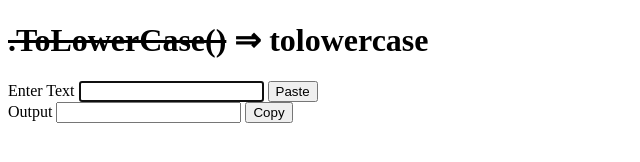
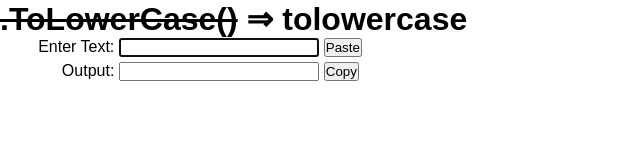
Before and after one commit to SleekPanther/tolowercase, a plain HTML site: page index.html in a window 1280 px wide. Shown: the whole page, without its empty margins (0-640 px from the left). Drawn offline with Linux system fonts and the light colour scheme.

Commit message:
CSS Grid layout attempt 1

```diff
--- a/index.html
+++ b/index.html
@@ -11,14 +11,21 @@
 </head>
 <body>
 	<h1><del>.ToLowerCase()</del> ⇒ tolowercase</h1>
-	<label>Enter Text
-		<input type="text" id="textInput" autofocus>
-		<button id="pasteButton">Paste</button>
-	</label>
-	<br>
-	<label>Output
-		<input type="text" id="output" readonly>
-		<button id="copyButton">Copy</button>
-	</label>
+
+	<section class="grid">
+		<div class="box left-box">
+			<label>Enter Text: <input type="text" id="textInput" autofocus></label>
+		</div>
+		<div class="box">
+			<button id="pasteButton">Paste</button>
+		</div>
+		<div class="box left-box">
+			<label>Output: <input type="text" id="output" readonly></label>
+		</div>
+		<div class="box">
+			<button id="copyButton">Copy</button>
+		</div>
+	  </section>
+
 </body>
 </html>
--- a/script.js
+++ b/script.js
@@ -23,10 +23,10 @@ pasteButton.addEventListener("click", () => {
 			input.value = clipText;
 			output.value = input.value?.toLowerCase();
 		})
-		.catch(err => console.error('Failed to paste. Promise catch', err));
+		.catch(err => console.error('Failed to paste. Promise catch.\n', err));
 	}
 	catch(err){
-		console.error('Failed to paste. Likely missing certificate', err);
+		console.error('Failed to paste. Likely missing certificate.\n', err);
 	}
 });
 
@@ -42,9 +42,9 @@ copyButton.addEventListener("click", () => {
 				console.error('Failed to write to clipboard, inner catch. Likely missing certificate', err);
 			}
 		)
-		.catch(err => console.error('Failed to write to clipboard. Promise catch.', err));
+		.catch(err => console.error('Failed to write to clipboard. Promise catch.\n', err));
 	}
 	catch(err){
-		console.error('Failed to copy. Likely missing certificate', err);
+		console.error('Failed to copy. Likely missing certificate.\n', err);
 	}
 });
--- a/style.css
+++ b/style.css
@@ -0,0 +1,46 @@
+*{
+	margin: 0px;
+	padding: 0px;
+	box-sizing: border-box;
+}
+
+body {
+	font-family: sans-serif;
+	font-size: 16px;
+	width: 100%;
+	min-height: 100vh;
+}
+
+:root {
+	--grid-gap: 5px;
+}
+
+.grid{
+	width:400px;
+	/* height: 400px; */
+	display: grid;
+	grid-template-columns: minmax(200px, auto) auto;;
+	/* grid-template-rows: auto auto; */
+	grid-column-gap: var(--grid-gap);
+	grid-row-gap: var(--grid-gap);
+}
+
+.box{
+	display: flex;
+	align-items: center;
+	justify-content: start;
+	/* background-color: #333; */
+	/* padding: 20px; */
+	/* border-radius: 10px; */
+	/* color: #fff; */
+	/* font-size: 40px; */
+	/* font-family: sans-serif; */
+  }
+
+.left-box{
+	justify-content: end;
+}
+
+.box input{
+	width: 200px;
+ }
```
